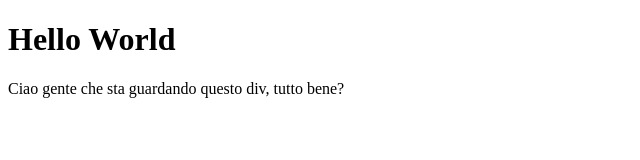
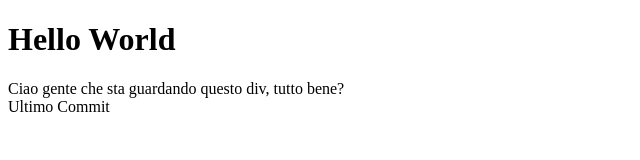
Before and after one commit to furvietto/htmlcss-hello, a plain HTML site: page index.html in a window 1280 px wide. Shown: the full height of the page, 0-640 px from the left. Drawn offline with Linux system fonts and the light colour scheme.

Commit message:
last span

```diff
--- a/index.html
+++ b/index.html
@@ -9,5 +9,6 @@
 <body>
     <h1>Hello World</h1>
     <div>Ciao gente che sta guardando questo div, tutto bene?</div>
+    <span>Ultimo Commit </span>
 </body>
 </html>
```
